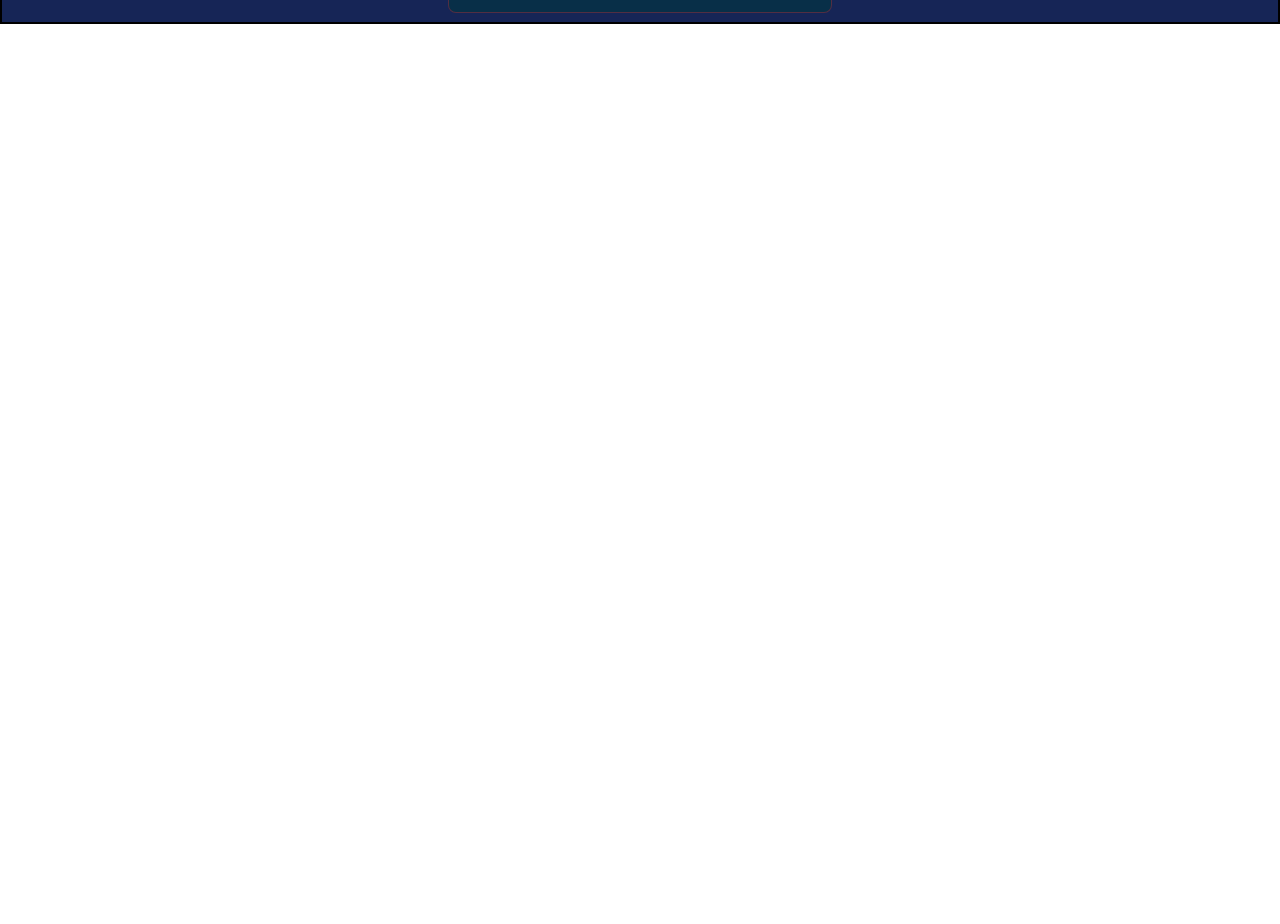
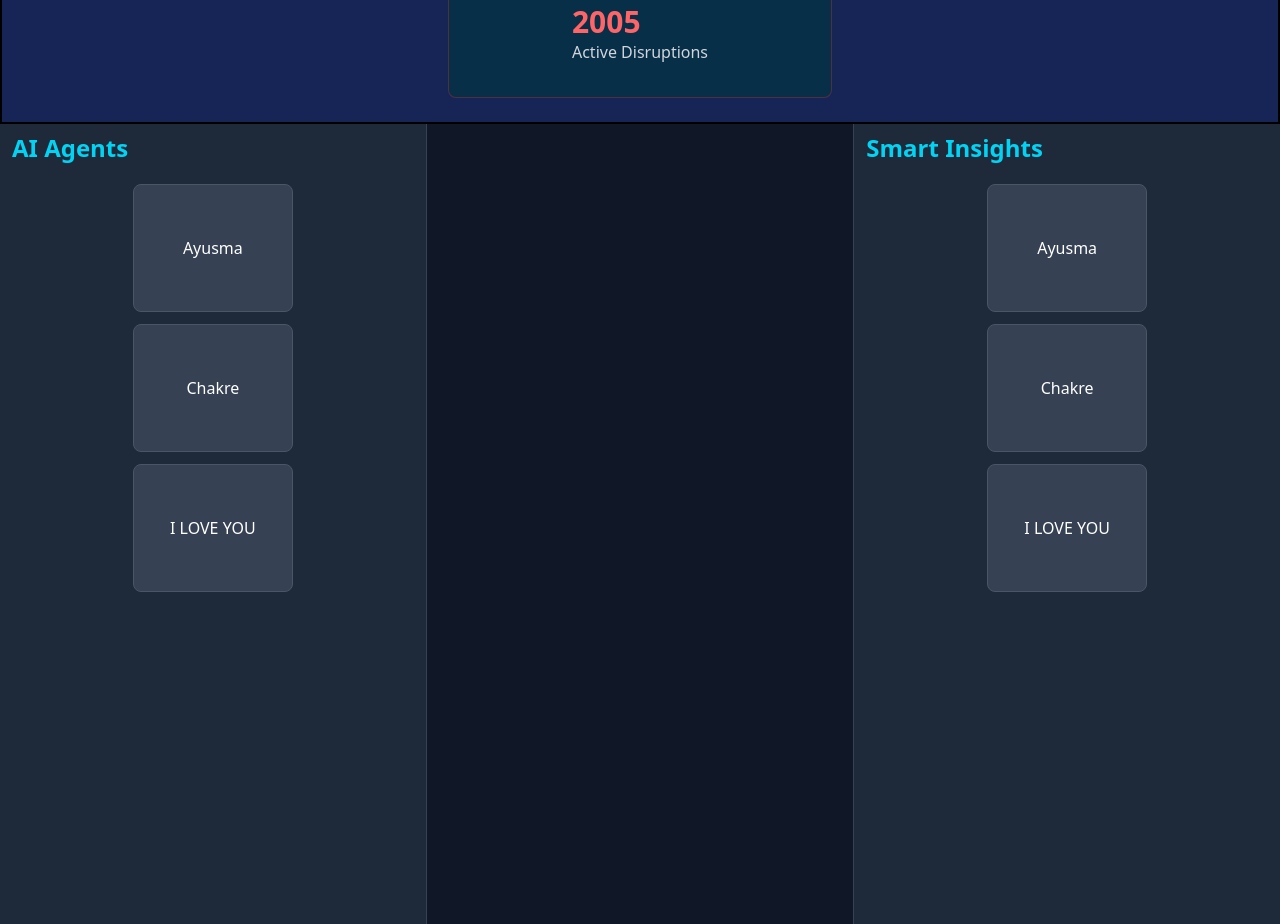
Before and after one commit to gitnocknock/airplane_scrapper, a Next.js app: page / in a window 1280 px wide. Shown: the part 440-1364 px from the top of the page. Before the commit the page ends 800 px from the top, so only its background shows below. Built offline with nearby package versions, Linux system fonts and the light colour scheme.

Commit message:
Added more UI changes

```diff
--- a/app/page.tsx
+++ b/app/page.tsx
@@ -5,7 +5,7 @@ export default function Home() {
       <h1 className="text-2xl font-bold bg-gradient-to-r from-cyan-400 to-blue-400 bg-clip-text text-transparent border-2 border-black"> Flight Guard AI</h1>
     </div>
 
-  <div className="bg-blue-950 border-2 border-black h-96 flex flex-col gap-6 p-6 items-center justify-center">
+  <div className="bg-blue-950 border-2 border-black h-max flex flex-col gap-6 p-6 items-center justify-center">
 
   <div className="bg-cyan-950/80 rounded-lg h-32 w-96 p-5 border border-cyan-500/30 flex items-center justify-center">
     <div className="text-white">
@@ -30,6 +30,45 @@ export default function Home() {
 
 </div>
 
+<div className="grid grid-cols-3 gap-0 h-screen">
+  <div className="bg-gray-800 w-full h-full border-r border-gray-700">
+    <h1 className="text-cyan-400 text-2xl font-bold pl-3 pt-2 pb-5">AI Agents</h1>
+  <div className="grid grid-rows-3 gap-3 place-items-center">
+     <div className="bg-gray-700 w-40 h-32 rounded-lg border border-gray-600 text-white p-4 flex items-center justify-center">
+      Ayusma
+     </div>
+      <div className="bg-gray-700 w-40 h-32 rounded-lg border border-gray-600 text-white p-4 flex items-center justify-center">
+      Chakre
+     </div>
+      <div className="bg-gray-700 w-40 h-32 rounded-lg border border-gray-600 text-white p-4 flex items-center justify-center">
+      I LOVE YOU
+      </div>
+    </div>
+  </div>
+
+  <div className="bg-gray-900 w-full h-full">
+  </div>
+
+  <div className="bg-gray-800 w-full h-full border-l border-gray-700">
+    <h1 className="text-cyan-400 text-2xl font-bold pl-3 pt-2 pb-5">Smart Insights</h1>
+     <div className="grid grid-rows-3 gap-3 place-items-center">
+    <div className="bg-gray-700 w-40 h-32 rounded-lg border border-gray-600 text-white p-4 flex items-center justify-center">
+      Ayusma
+  </div>
+    <div className="bg-gray-700 w-40 h-32 rounded-lg border border-gray-600 text-white p-4 flex items-center justify-center">
+      Chakre
+  </div>
+  <div className="bg-gray-700 w-40 h-32 rounded-lg border border-gray-600 text-white p-4 flex items-center justify-center">
+      I LOVE YOU
+  </div>
+  </div>
+  </div>
+
+</div>
+
+
+
+
   </main>
   )
 }
```
